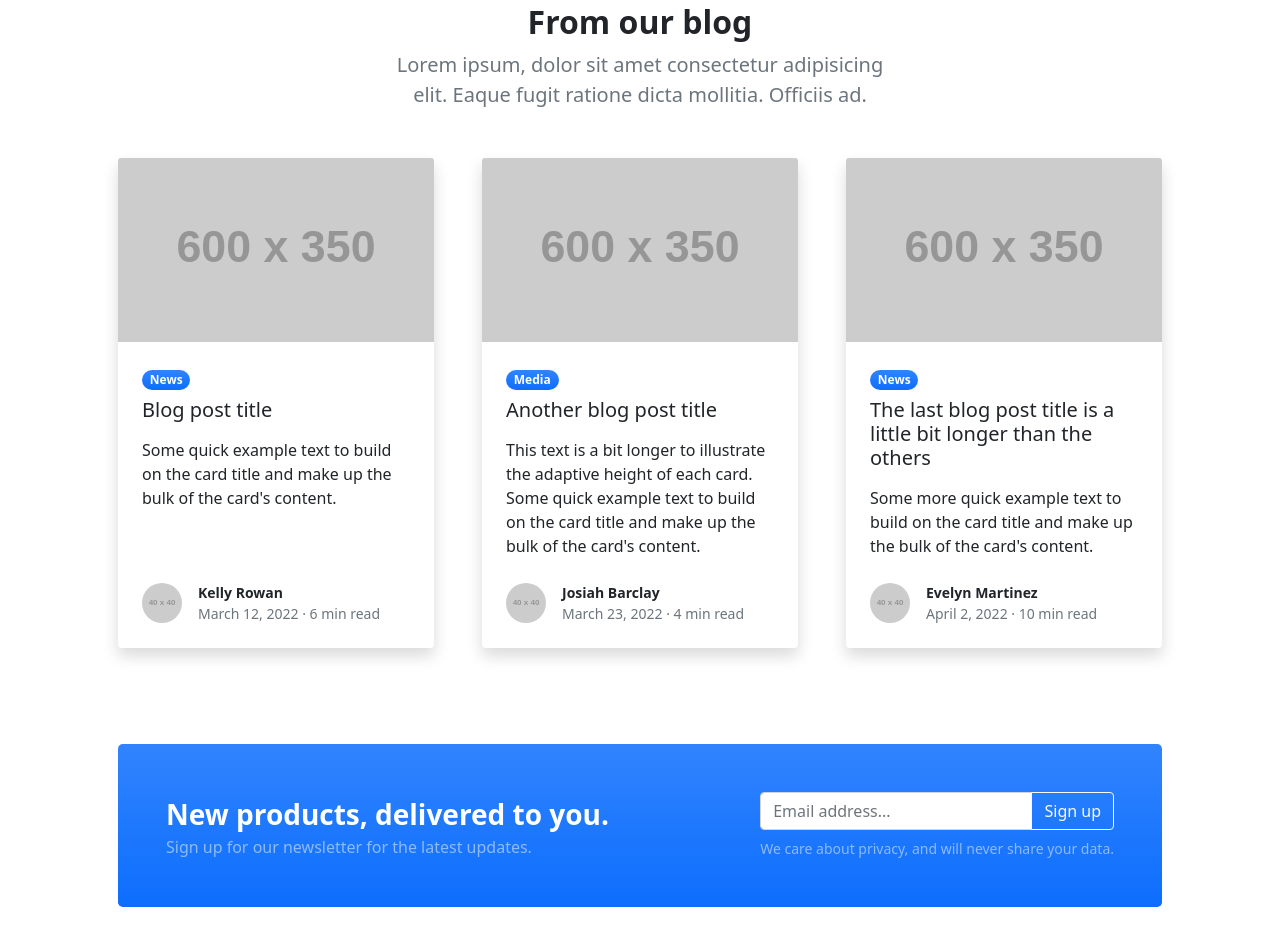
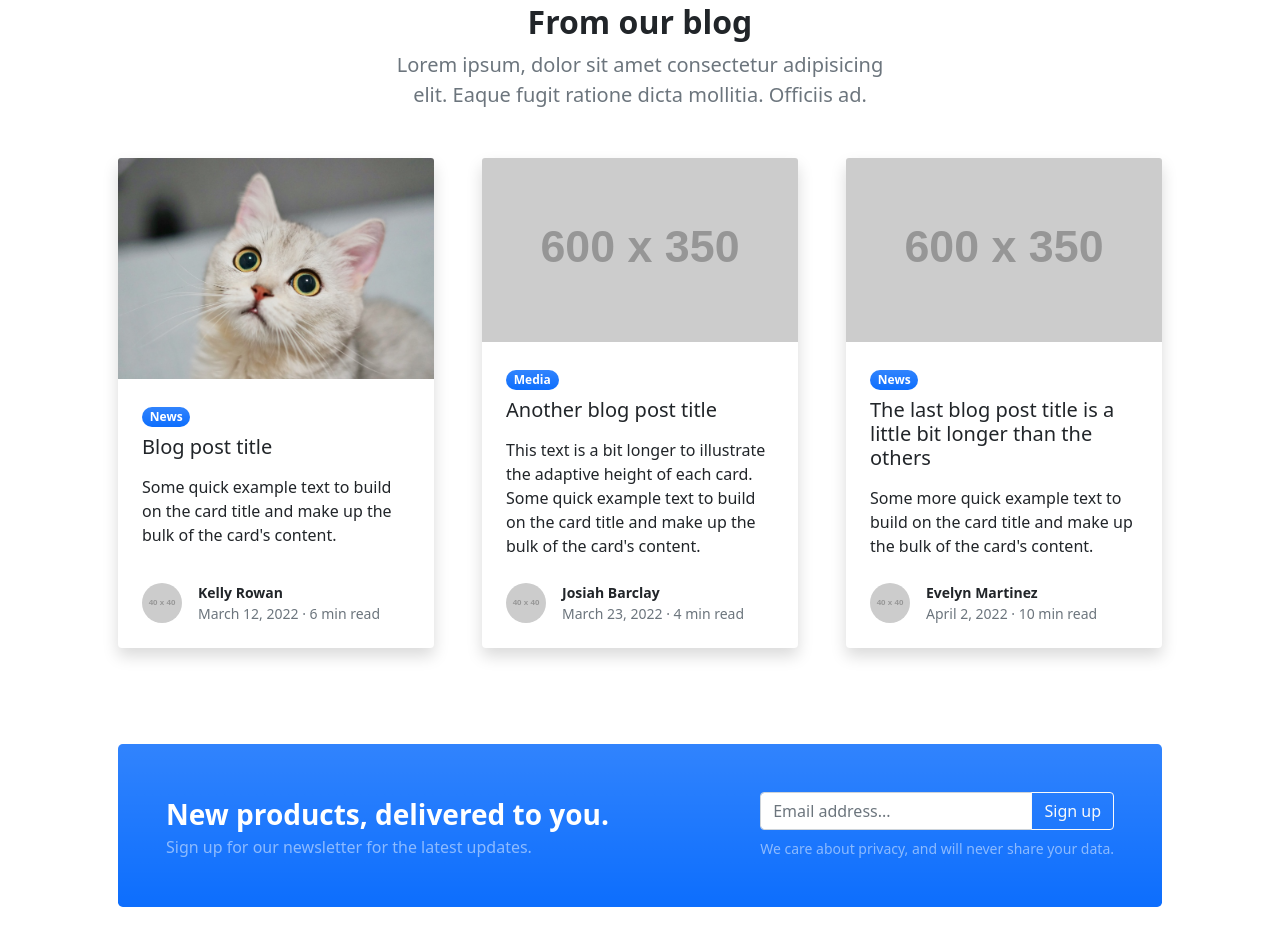
Before and after one commit to zxc58465846/my-first-website, a plain HTML site: page index.html in a window 1280 px wide. Shown: the part 1588-2534 px from the top of the page. Drawn offline with nearby package versions, Linux system fonts and the light colour scheme; placeholder pictures from the web are drawn by us.

Commit message:
chang to cat 1

```diff
--- a/index.html
+++ b/index.html
@@ -129,7 +129,7 @@
                     <div class="row gx-5">
                         <div class="col-lg-4 mb-5">
                             <div class="card h-100 shadow border-0">
-                                <img class="card-img-top" src="https://dummyimage.com/600x350/ced4da/6c757d" alt="..." />
+                                <img class="card-img-top" src="assets/cat1.jpg" alt="..." />
                                 <div class="card-body p-4">
                                     <div class="badge bg-primary bg-gradient rounded-pill mb-2">News</div>
                                     <a class="text-decoration-none link-dark stretched-link" href="#!"><h5 class="card-title mb-3">Blog post title</h5></a>
```
Also changed, not shown: assets/cat1.jpg (added).
